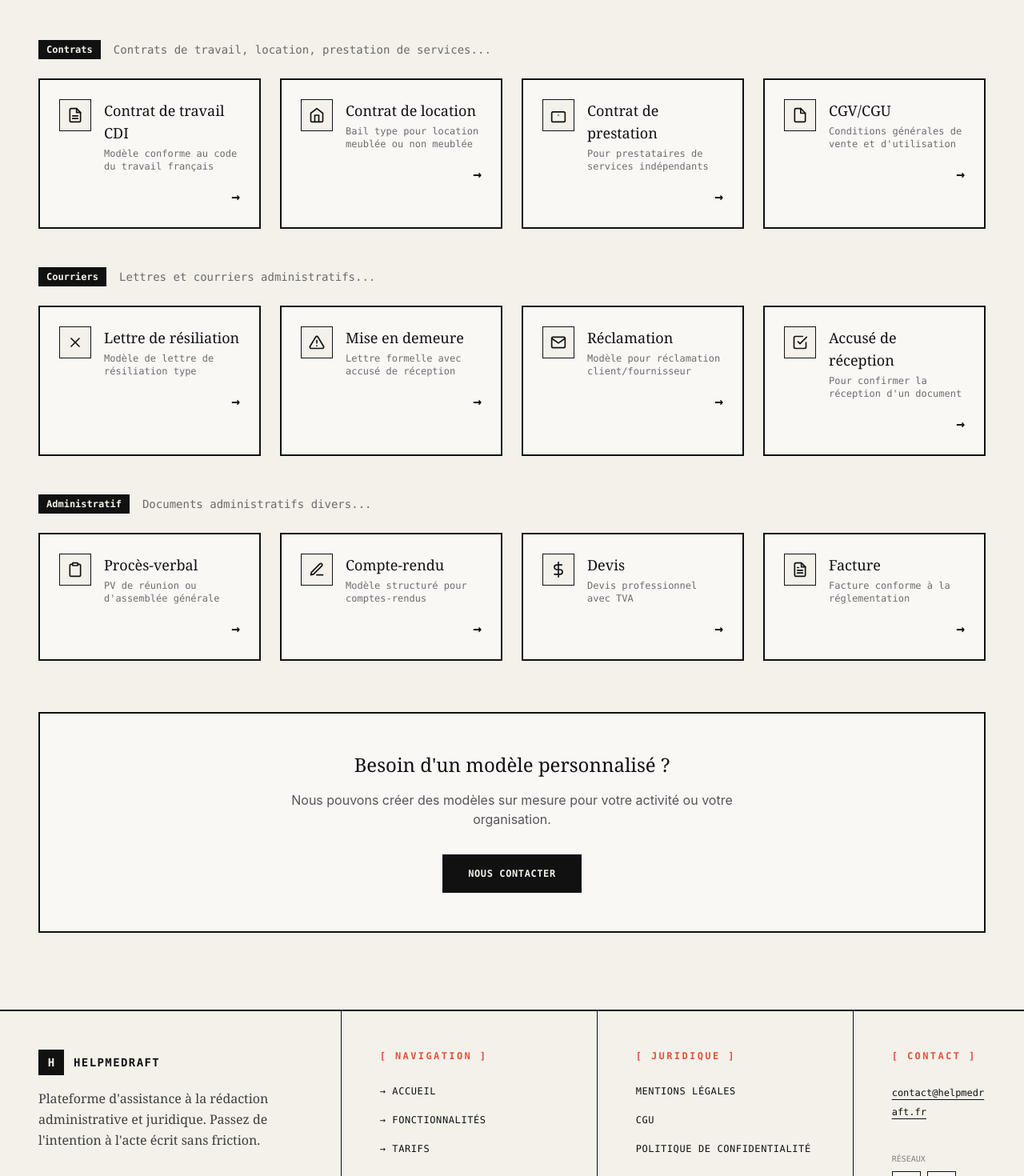
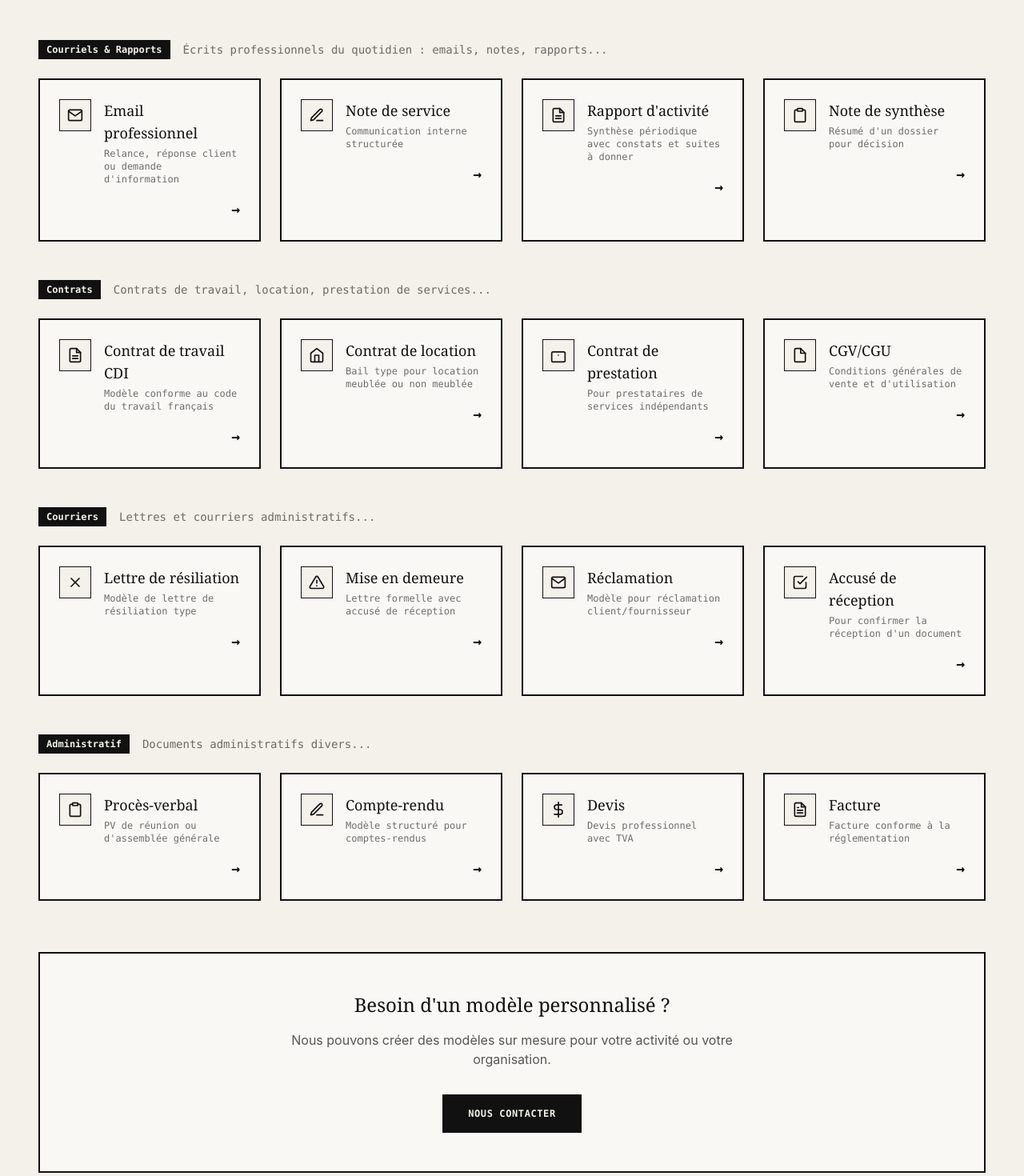
Before and after one commit to Equinoxya/HelpMeDraft---projet-fil-rouge, a Vue app in the folder frontend/: page /modeles in a window 1280 px wide. Shown: the part 280-1750 px from the top of the page at 80% size. Built offline with nearby package versions, Linux system fonts and the light colour scheme; no server answers.

Commit message:
Refactor code structure for improved readability and maintainability

```diff
--- a/frontend/src/components/Footer.vue
+++ b/frontend/src/components/Footer.vue
@@ -48,8 +48,8 @@ const contactEmail = "contact@helpmedraft.fr";
           <p
             class="font-serif text-base text-[#111111]/80 leading-relaxed max-w-sm"
           >
-            Plateforme d'assistance à la rédaction administrative et juridique.
-            Passez de l'intention à l'acte écrit sans friction.
+            Plateforme d'assistance à la rédaction de documents professionnels.
+            Passez de l'intention au document abouti sans friction.
           </p>
         </div>
 
@@ -90,7 +90,7 @@ const contactEmail = "contact@helpmedraft.fr";
         <h3
           class="font-mono text-xs uppercase tracking-[0.2em] font-bold text-[#E0533C]"
         >
-          [ Juridique ]
+          [ Informations légales ]
         </h3>
 
         <ul class="space-y-3 font-mono text-xs uppercase tracking-wider">
--- a/frontend/src/components/Nav.vue
+++ b/frontend/src/components/Nav.vue
@@ -35,7 +35,7 @@ const handleLogout = async () => {
           <span
             class="font-mono text-sm uppercase tracking-widest font-black text-[#111111]"
           >
-            HelpMeDraft <span class="text-[#E0533C]">/</span> Studio
+            HelpMeDraft <span class="text-[#E0533C]">/</span> LexiCorp
           </span>
         </RouterLink>
 
--- a/frontend/src/views/FonctionnalitesView.vue
+++ b/frontend/src/views/FonctionnalitesView.vue
@@ -5,7 +5,7 @@ const features = [
   {
     title: "Rédaction Assistée par IA",
     description:
-      "Laissez notre assistant Ollama vous aider à rédiger, reformuler ou corriger vos documents administratifs et juridiques.",
+      "Laissez notre assistant Ollama vous aider à rédiger, reformuler ou corriger vos documents professionnels : courriels, notes et rapports.",
     icon: "brain",
     items: [
       "Reformulation de textes",
@@ -69,7 +69,7 @@ const iconMap: Record<string, string> = {
         </h1>
         <p class="text-lg text-[#111111]/70 max-w-3xl">
           HelpMeDraft vous accompagne à chaque étape de la rédaction
-          administrative et juridique.
+          de vos documents professionnels.
         </p>
       </header>
 
--- a/frontend/src/views/HomeView.vue
+++ b/frontend/src/views/HomeView.vue
@@ -5,7 +5,7 @@ import { useRouter } from "vue-router";
 const router = useRouter();
 const typedText = ref("");
 const fullText =
-  "Le bailleur s'engage à restituer le dépôt de garantie dans un délai de deux mois...";
+  "Suite à notre échange de ce matin, je vous confirme les points arrêtés pour la livraison...";
 let charIndex = 0;
 let typingInterval: ReturnType<typeof setInterval> | null = null;
 
@@ -33,13 +33,13 @@ const features = [
     code: "[ 01 ]",
     title: "Intelligence Contextuelle",
     description:
-      "Expliquez la situation en français courant. L'IA extrait les faits clés et structure un document juridiquement cohérent.",
+      "Expliquez la situation en français courant. L'IA extrait les faits clés et structure un document clair et cohérent.",
   },
   {
     code: "[ 02 ]",
     title: "Bibliothèque de Modèles",
     description:
-      "Des bases solides pour vos baux, contrats et mises en demeure. Finie la hantise de la page blanche.",
+      "Des bases solides pour vos courriels, notes de service et rapports. Finie la hantise de la page blanche.",
   },
   {
     code: "[ 03 ]",
@@ -60,7 +60,7 @@ const steps = [
     step: "Étape II",
     title: "La Structure",
     description:
-      "L'algorithme génère un premier jet organisé en articles et clauses claires.",
+      "L'algorithme génère un premier jet organisé en sections et paragraphes clairs.",
   },
   {
     step: "Étape III",
@@ -82,7 +82,7 @@ const steps = [
           <p
             class="font-mono text-xs uppercase tracking-[0.25em] text-[#111111]/70"
           >
-            Assistant de Rédaction Juridique & Administrative
+            Assistant de Rédaction de Documents Professionnels
           </p>
         </div>
 
@@ -101,7 +101,7 @@ const steps = [
             <p
               class="text-xl sm:text-2xl font-serif text-[#111111]/80 leading-relaxed"
             >
-              HelpMeDraft transforme une intention orale en un acte écrit
+              HelpMeDraft transforme une intention orale en un document écrit
               rigoureux. Gardez la totale maîtrise sur le fond, gagnez du temps
               sur la forme.
             </p>
@@ -253,7 +253,7 @@ const steps = [
             @click="onRegister"
             class="btn rounded-none bg-[#E0533C] hover:bg-[#c8442e] text-[#F4F1EA] font-mono text-xs uppercase tracking-widest h-14 px-10 border-none transition-colors"
           >
-            Créer mon premier acte
+            Créer mon premier document
           </button>
         </div>
       </div>
--- a/frontend/src/views/LoginView.vue
+++ b/frontend/src/views/LoginView.vue
@@ -54,7 +54,7 @@ async function handleSubmit() {
             Connexion
           </h1>
           <p class="font-serif text-[#111111]/70 text-base mt-2">
-            Accédez à vos dossiers juridiques et modèles d'actes.
+            Accédez à vos documents et à vos modèles.
           </p>
         </div>
 
@@ -175,7 +175,7 @@ async function handleSubmit() {
         <p
           class="mt-8 pt-6 border-t border-[#111111]/20 font-serif text-center text-sm text-[#111111]/70"
         >
-          Pas encore de compte Studio ?
+          Pas encore de compte ?
           <RouterLink
             :to="{ name: 'register' }"
             class="font-sans font-bold text-[#111111] hover:text-[#E0533C] underline ml-1"
--- a/frontend/src/views/ModelesView.vue
+++ b/frontend/src/views/ModelesView.vue
@@ -2,6 +2,32 @@
 import { RouterLink } from "vue-router";
 
 const categories = [
+  {
+    name: "Courriels & Rapports",
+    description: "Écrits professionnels du quotidien : emails, notes, rapports...",
+    templates: [
+      {
+        name: "Email professionnel",
+        description: "Relance, réponse client ou demande d'information",
+        icon: "mail",
+      },
+      {
+        name: "Note de service",
+        description: "Communication interne structurée",
+        icon: "edit-3",
+      },
+      {
+        name: "Rapport d'activité",
+        description: "Synthèse périodique avec constats et suites à donner",
+        icon: "file-text",
+      },
+      {
+        name: "Note de synthèse",
+        description: "Résumé d'un dossier pour décision",
+        icon: "clipboard",
+      },
+    ],
+  },
   {
     name: "Contrats",
     description: "Contrats de travail, location, prestation de services...",
--- a/frontend/src/views/TarifsView.vue
+++ b/frontend/src/views/TarifsView.vue
@@ -37,7 +37,7 @@ const pricingPlans = [
     name: "Entreprise",
     price: "49,99 €",
     period: "/mois",
-    description: "Pour les équipes et cabinets",
+    description: "Pour les équipes et les PME",
     features: [
       "Tout en illimité",
       "500 requêtes IA/jour",
```
Also changed, not shown: 2 other files (tests, documents, lock files or other folders).
